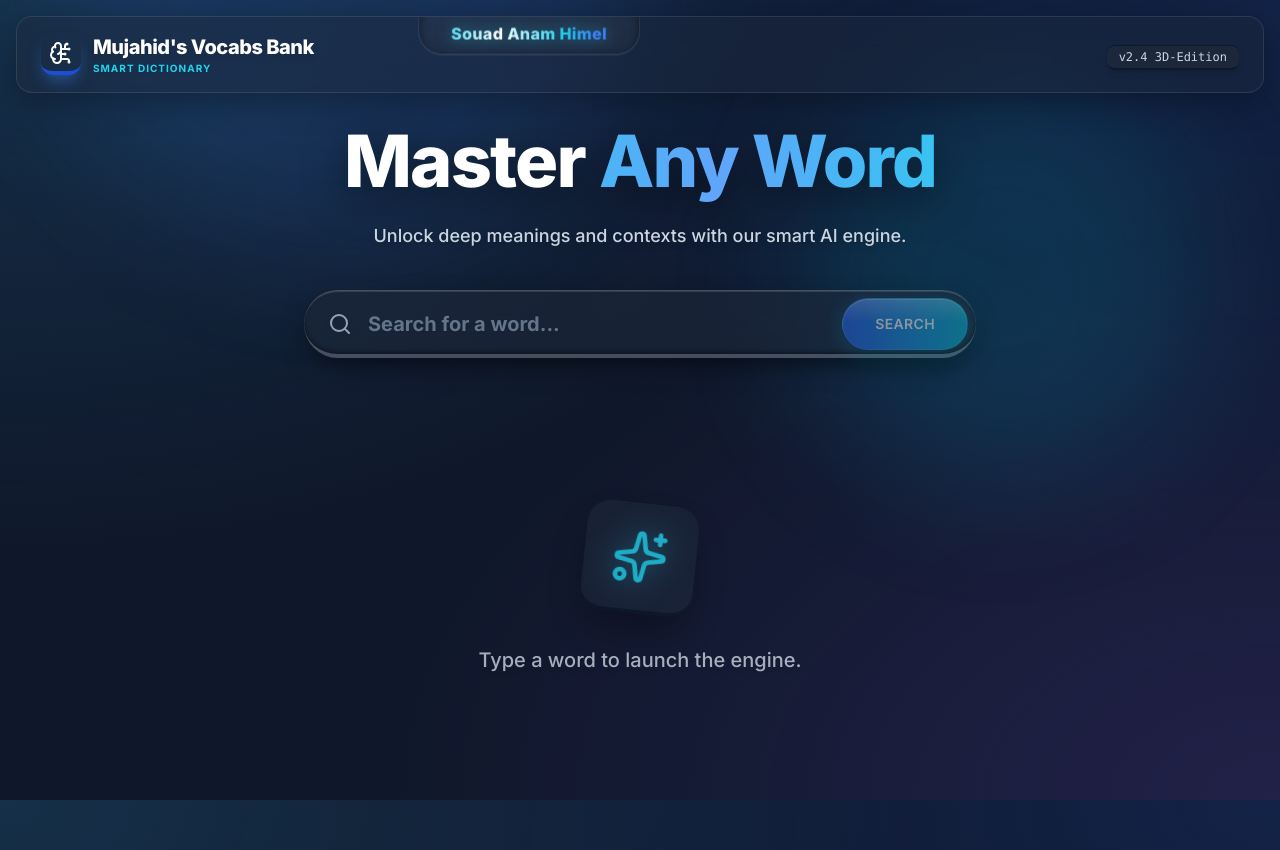
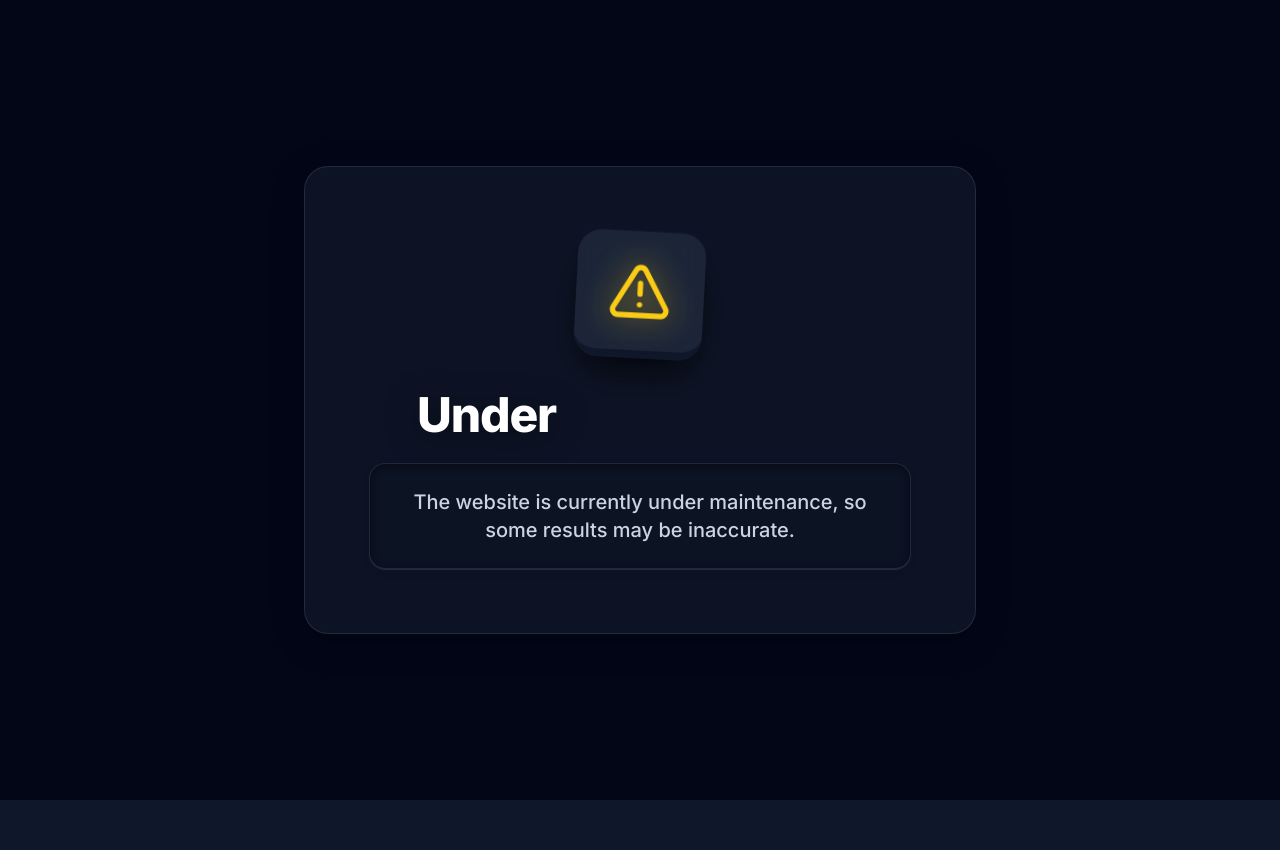
Before and after one commit to mujahidstudy2025/Mujahid-s-Vocabs-Bank, a React (Vite) app: page / in a window 1280 px wide. After the commit the page ends 800 px from the top, so only its background shows below. Built offline with nearby package versions, Linux system fonts and the light colour scheme.

Commit message:
feat: Display maintenance message
Introduce a maintenance mode to inform users of planned downtime. This change temporarily disables the main application functionality and displays a prominent alert message with decorative elements.

```diff
--- a/App.tsx
+++ b/App.tsx
@@ -1,5 +1,5 @@
 import React, { useState } from 'react';
-import { Sparkles, BrainCircuit } from 'lucide-react';
+import { Sparkles, BrainCircuit, TriangleAlert } from 'lucide-react';
 import SearchInput from './components/SearchInput';
 import WordDisplay from './components/WordDisplay';
 import SynonymsAntonyms from './components/SynonymsAntonyms';
@@ -9,6 +9,32 @@ import { fetchEnrichmentData } from './services/gemini';
 import { WordData } from './types';
 
 const App: React.FC = () => {
+  const IS_MAINTENANCE = true;
+
+  if (IS_MAINTENANCE) {
+    return (
+      <div className="min-h-screen bg-slate-950 flex items-center justify-center p-4 relative overflow-hidden">
+        {/* Decorative blobs */}
+        <div className="absolute top-1/2 left-1/2 -translate-x-1/2 -translate-y-1/2 w-[600px] h-[600px] bg-yellow-500/10 rounded-full blur-3xl -z-10 animate-pulse"></div>
+        <div className="absolute top-1/2 left-1/2 -translate-x-1/2 -translate-y-1/2 w-[400px] h-[400px] bg-orange-500/10 rounded-full blur-3xl -z-10 translate-x-10 -translate-y-10"></div>
+
+        <div className="glass-card rounded-3xl p-8 md:p-16 max-w-2xl w-full text-center shadow-3d border-t border-white/10 border-b-4 border-slate-900 relative z-10 transform transition-all hover:scale-[1.02] duration-500">
+          <div className="inline-flex items-center justify-center w-32 h-32 rounded-3xl bg-slate-800/80 border-t border-slate-600/50 border-b-8 border-slate-900 mb-8 shadow-[0_20px_40px_-10px_rgba(0,0,0,0.8)] transform rotate-3 hover:rotate-6 hover:-translate-y-2 transition-all duration-500 backdrop-blur-md animate-float-3d">
+            <TriangleAlert className="w-16 h-16 text-yellow-400 drop-shadow-[0_0_15px_rgba(250,204,21,0.6)]" />
+          </div>
+
+          <h1 className="text-4xl md:text-5xl font-black text-white mb-6 tracking-tight drop-shadow-[0_5px_15px_rgba(0,0,0,0.5)]">
+            Under <span className="text-transparent bg-clip-text bg-gradient-to-r from-yellow-400 to-orange-500">Maintenance</span>
+          </h1>
+
+          <p className="text-slate-300 text-lg md:text-xl font-medium leading-relaxed drop-shadow-md p-6 bg-slate-900/40 rounded-2xl shadow-inner-3d border border-slate-700/50">
+            The website is currently under maintenance, so some results may be inaccurate.
+          </p>
+        </div>
+      </div>
+    );
+  }
+
   const [loading, setLoading] = useState(false);
   const [enrichmentLoading, setEnrichmentLoading] = useState(false);
   const [data, setData] = useState<WordData | null>(null);
```
